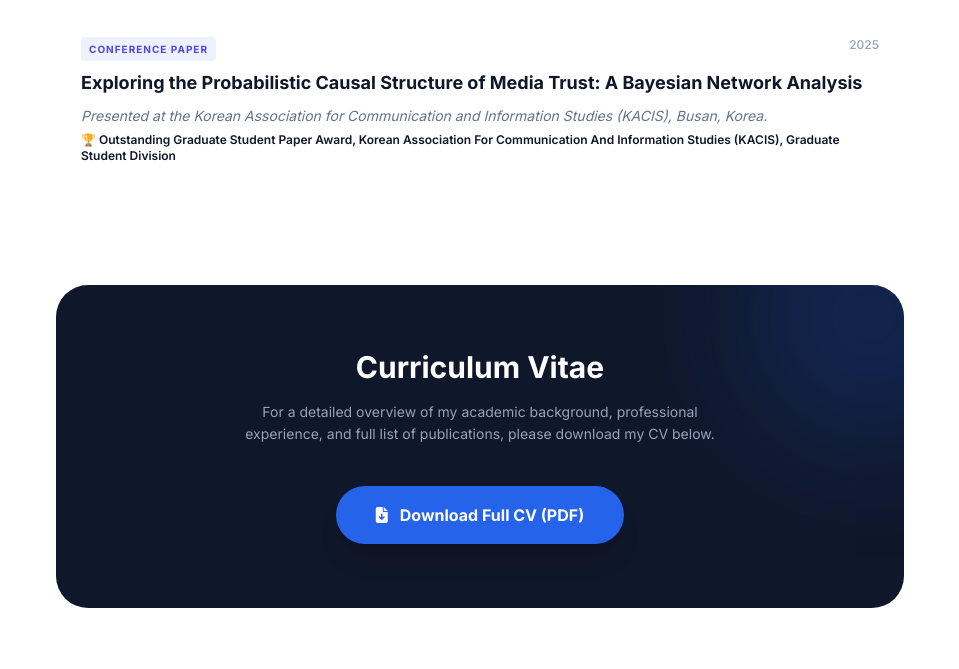
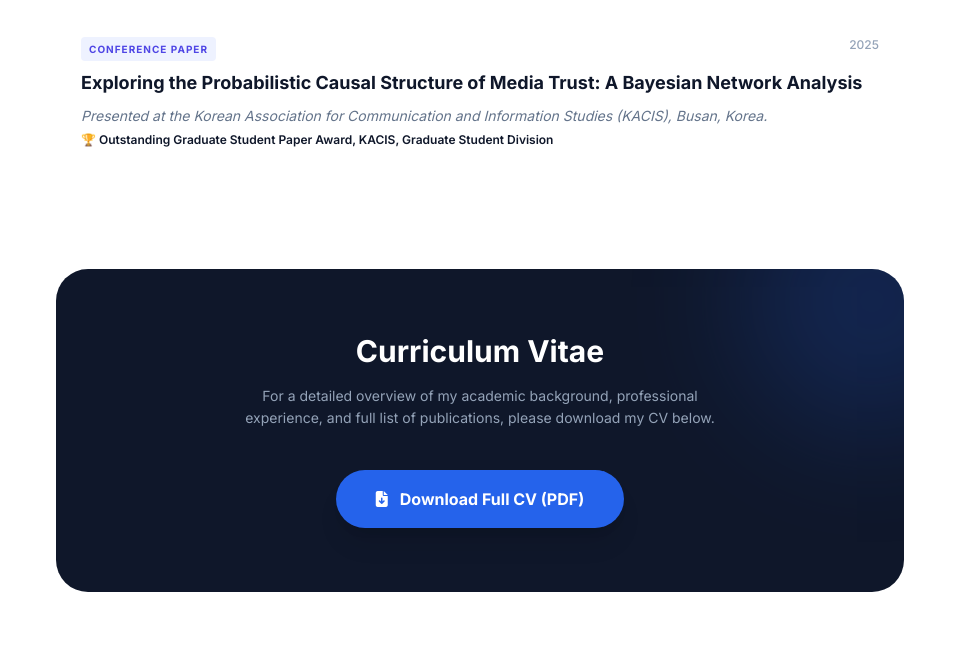
Before and after one commit to hyehyeonn/hyehyeonn.github.io, a plain HTML site: page index.html in a window 1280 px wide. Shown: the part 2000-2669 px from the top of the page, without its empty margins (160-1119 px from the left). Drawn offline with nearby package versions, Linux system fonts and the light colour scheme.

Commit message:
Update index.html

```diff
--- a/index.html
+++ b/index.html
@@ -199,7 +199,7 @@
                     Exploring the Probabilistic Causal Structure of Media Trust: A Bayesian Network Analysis
                 </h3>
             <p class="text-slate-500 text-sm mt-2 leading-relaxed italic">Presented at the Korean Association for Communication and Information Studies (KACIS), Busan, Korea.</p>
-            <p class="text-slate-900 text-xs mt-1 font-semibold">🏆 Outstanding Graduate Student Paper Award, Korean Association For Communication And Information Studies (KACIS), Graduate Student Division</p>
+            <p class="text-slate-900 text-xs mt-1 font-semibold">🏆 Outstanding Graduate Student Paper Award, KACIS, Graduate Student Division</p>
         </div>
 
             </div>
```
